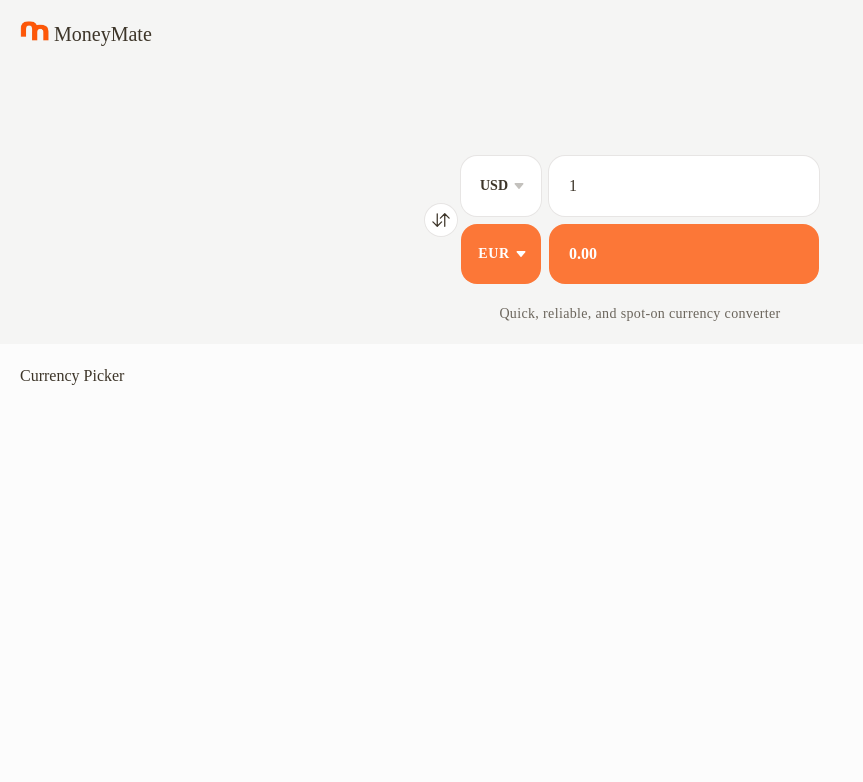
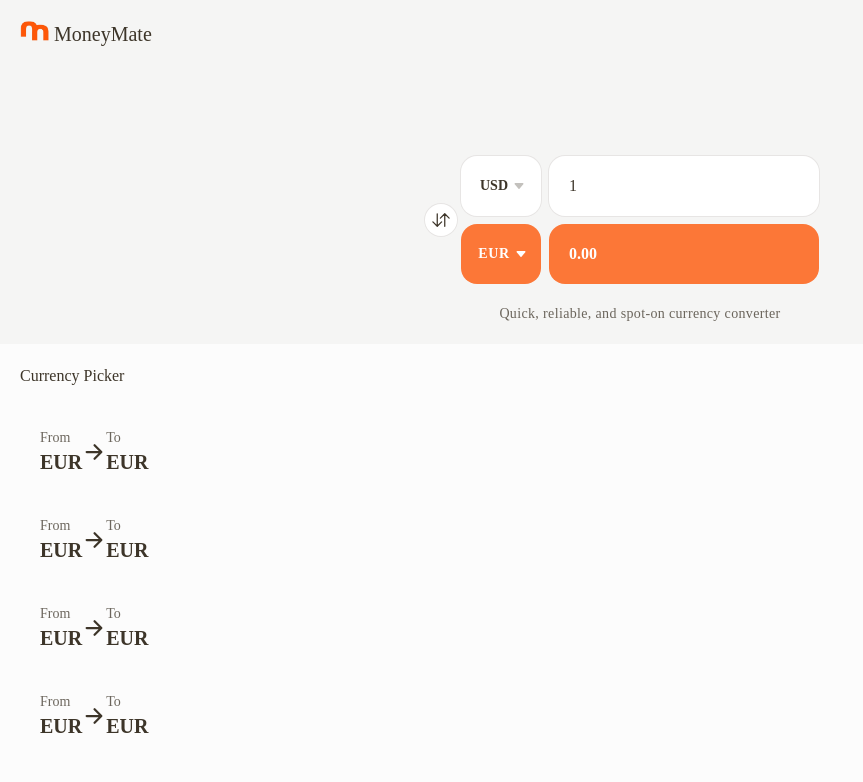
Before and after one commit to kevindermot99/Mate, a React (Vite) app: page / in a window 1280 px wide. Shown: the top 782 px of the page, without its empty margins (0-863 px from the left). Built offline with nearby package versions, Linux system fonts and the light colour scheme; a web font is replaced by a local one.

Commit message:
Update Converter.jsx

```diff
--- a/src/components/Converter.jsx
+++ b/src/components/Converter.jsx
@@ -1,6 +1,6 @@
 import React, { useState, useEffect, useCallback } from 'react';
 import axios from 'axios';
-import { IoCaretDown, IoCheckmarkCircleSharp, IoCopy, IoSwapVerticalOutline } from 'react-icons/io5';
+import { IoArrowForward, IoCaretDown, IoCheckmarkCircleSharp, IoCopy, IoSwapVerticalOutline } from 'react-icons/io5';
 import Navbar from './Navbar';
 import debounce from 'lodash.debounce'; // Import lodash.debounce
 
@@ -77,6 +77,8 @@ const Converter = () => {
             })
     };
 
+    const cc = ["", "", "", "", "", "", "", "", "", "", "", "", "", "", "", "", "", "", "", "", "", "", "", "", "", "", "", "",]
+
     return (
         <div className='w-full h-svh flex flex-col items-start justify-start relative'>
             <div className='w-full h-fit flex flex-col bg-stone-100 '>
@@ -127,10 +129,23 @@ const Converter = () => {
                 </div>
                 <p className='w-full text-sm text-center py-5 opacity-75 tracking-wide'>Quick, reliable, and spot-on currency converter</p>
             </div>
-            <div className='flex-1 flex items-start justify-between w-full mx-auto p-5'>
+            <div className='flex-1 flex items-start justify-start flex-col w-full mx-auto p-5'>
                 <h1 className='font-medium text-base'>Currency Picker</h1>
                 <div className='py-5 gridRespo'>
-                    <div className=''></div>
+                    {/* single thing */}
+                    {cc.map((option, index) => (
+                        <div className='flex items-center justify-between max-w-[230px] p-5 rounded-xl'>
+                            <div className='flex flex-col'>
+                                <p className='w-full text-sm opacity-75'>From</p>
+                                <h1 className='text-xl font-bold'>EUR</h1>
+                            </div>
+                            <IoArrowForward className='text-2xl' />
+                            <div className='flex flex-col'>
+                                <p className='w-full text-sm opacity-75'>To</p>
+                                <h1 className='text-xl font-bold'>EUR</h1>
+                            </div>
+                        </div>
+                    ))}
                 </div>
             </div>
         </div>
```
Lines whose indentation alone changed are shown as unchanged.
